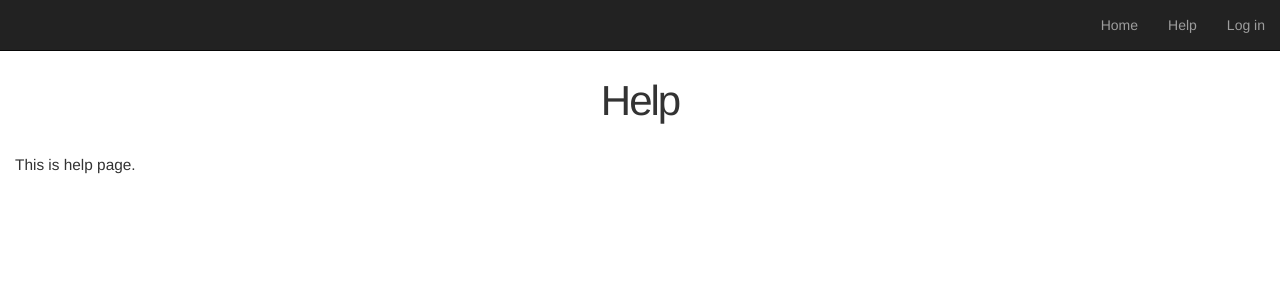
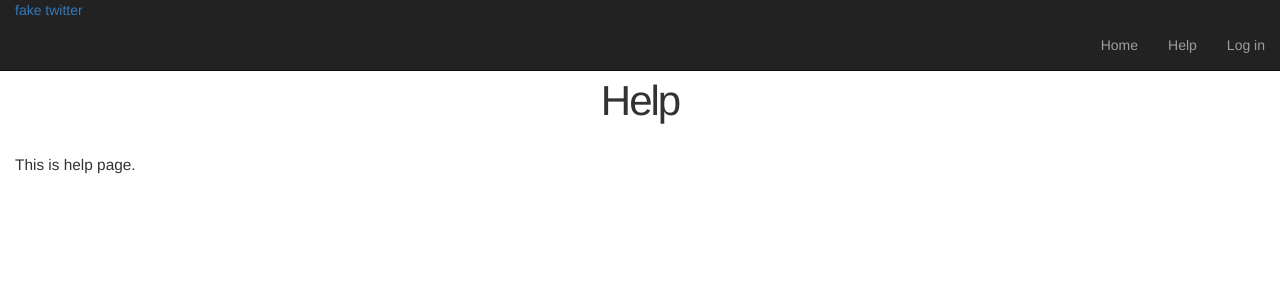
Before and after one commit to Ostrea/Fake-Twitter, a Django app: template twitter_clone_app/templates/twitter_clone_app/help.html in a window 1280 px wide. Shown: the top 300 px of the page. Run offline with Django 3.2, Linux system fonts and the light colour scheme; the template is opened without the code that fills it, so the values that code supplies are empty; some libraries are stand-ins or nearby versions.

Commit message:
Add logo

```diff
--- a/twitter_clone_app/templates/twitter_clone_app/base.html
+++ b/twitter_clone_app/templates/twitter_clone_app/base.html
@@ -27,6 +27,9 @@
 <body>
     <header class="navbar navbar-fixed-top navbar-inverse">
         <div class="container-fluid">
+            <a href="{% url 'twitter_clone_app:home' %}" id="logo">
+                fake twitter
+            </a>
             <nav>
                 <ul class="nav navbar-nav navbar-right">
                     <li>
```
